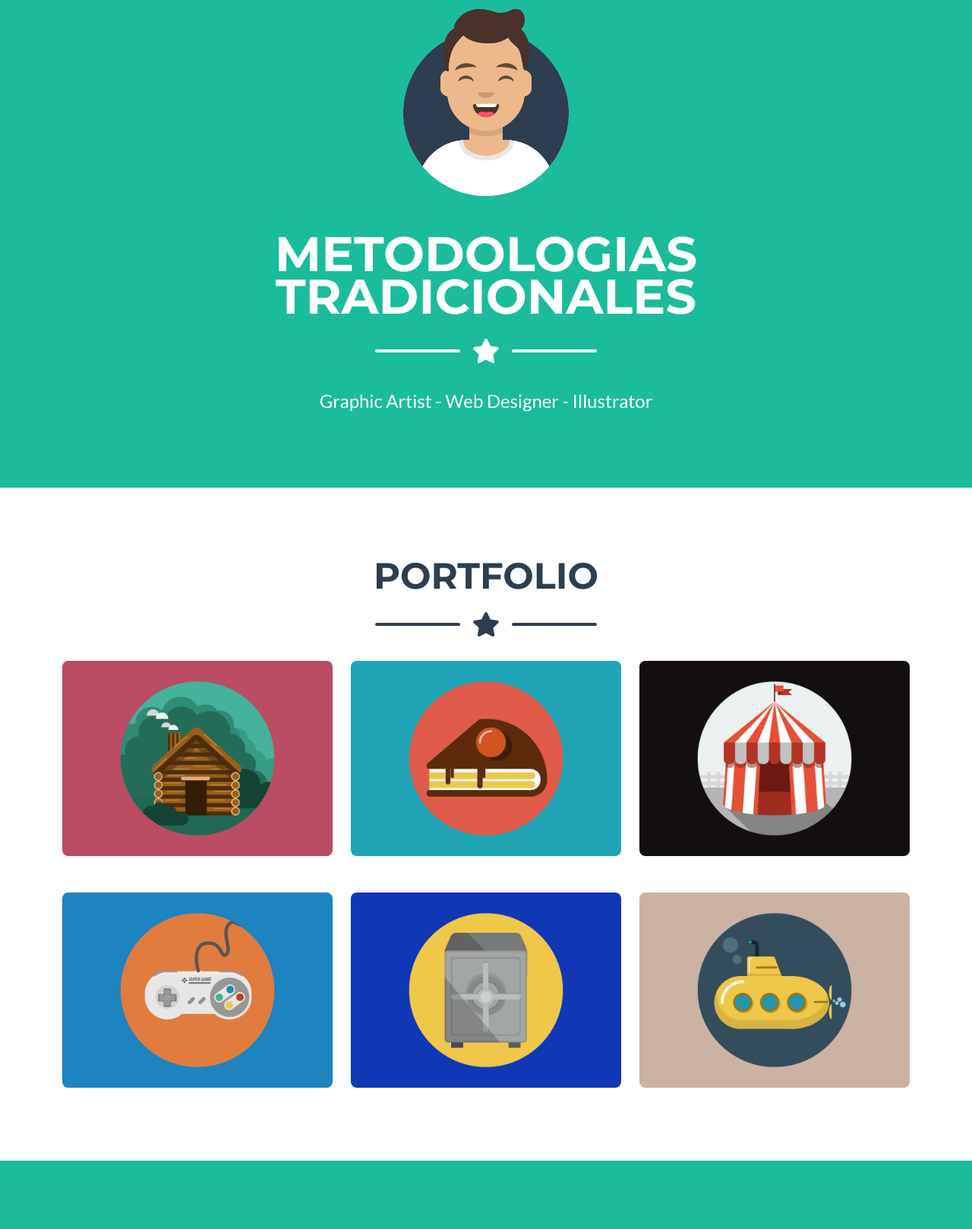
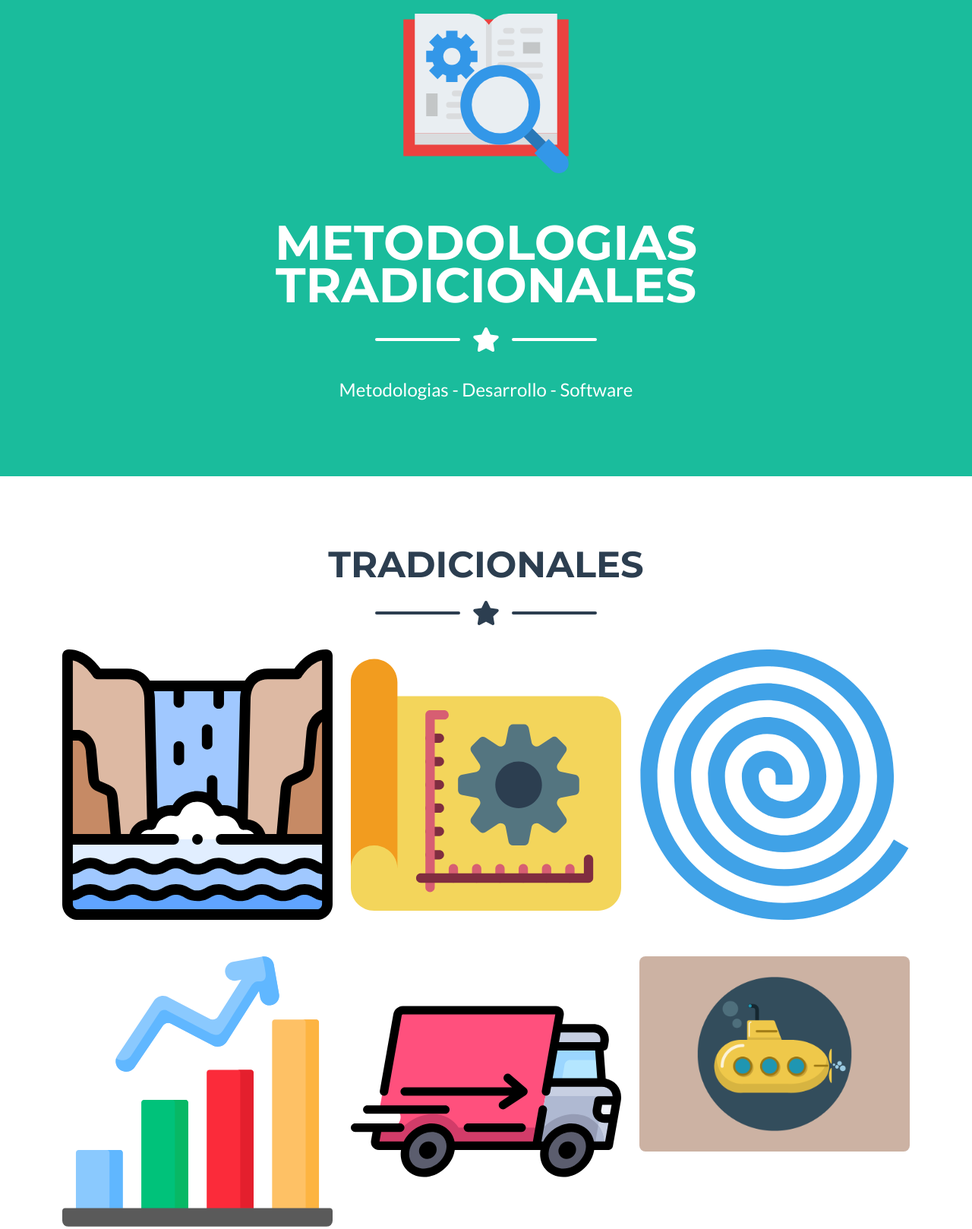
Before and after one commit to Esteban1410/ingsw1quiz1, a plain HTML site: page index.html in a window 1280 px wide. Shown: the part 197-1815 px from the top of the page at 76% size. Drawn offline with nearby package versions, Linux system fonts and the light colour scheme.

Commit message:
Update index.html

```diff
--- a/index.html
+++ b/index.html
@@ -38,9 +38,9 @@
         <header class="masthead bg-primary text-white text-center">
             <div class="container d-flex align-items-center flex-column">
                 <!-- Masthead Avatar Image-->
-                <img class="masthead-avatar mb-5" src="assets/img/avataaars.svg" alt="..." />
+                <img class="masthead-avatar mb-5" src="assets/img/investigar.svg" alt="..." />
                 <!-- Masthead Heading-->
-                <h1 class="masthead-heading text-uppercase mb-0">Metodologias Tradicionales</h1>
+                <h2 class="masthead-heading text-uppercase mb-0">Metodologias Tradicionales</h2>
                 <!-- Icon Divider-->
                 <div class="divider-custom divider-light">
                     <div class="divider-custom-line"></div>
@@ -48,14 +48,14 @@
                     <div class="divider-custom-line"></div>
                 </div>
                 <!-- Masthead Subheading-->
-                <p class="masthead-subheading font-weight-light mb-0">Graphic Artist - Web Designer - Illustrator</p>
+                <p class="masthead-subheading font-weight-light mb-0">Metodologias - Desarrollo - Software</p>
             </div>
         </header>
         <!-- Portfolio Section-->
         <section class="page-section portfolio" id="portfolio">
             <div class="container">
                 <!-- Portfolio Section Heading-->
-                <h2 class="page-section-heading text-center text-uppercase text-secondary mb-0">Portfolio</h2>
+                <h3 class="page-section-heading text-center text-uppercase text-secondary mb-0">Tradicionales</h3>
                 <!-- Icon Divider-->
                 <div class="divider-custom">
                     <div class="divider-custom-line"></div>
@@ -70,7 +70,7 @@
                             <div class="portfolio-item-caption d-flex align-items-center justify-content-center h-100 w-100">
                                 <div class="portfolio-item-caption-content text-center text-white"><i class="fas fa-plus fa-3x"></i></div>
                             </div>
-                            <img class="img-fluid" src="assets/img/portfolio/cabin.png" alt="..." />
+                            <img class="img-fluid" src="assets/img/portfolio/cascada.svg" alt="..." />
                         </div>
                     </div>
                     <!-- Portfolio Item 2-->
@@ -79,7 +79,7 @@
                             <div class="portfolio-item-caption d-flex align-items-center justify-content-center h-100 w-100">
                                 <div class="portfolio-item-caption-content text-center text-white"><i class="fas fa-plus fa-3x"></i></div>
                             </div>
-                            <img class="img-fluid" src="assets/img/portfolio/cake.png" alt="..." />
+                            <img class="img-fluid" src="assets/img/portfolio/creacion-de-prototipos.svg" alt="..." />
                         </div>
                     </div>
                     <!-- Portfolio Item 3-->
@@ -88,7 +88,7 @@
                             <div class="portfolio-item-caption d-flex align-items-center justify-content-center h-100 w-100">
                                 <div class="portfolio-item-caption-content text-center text-white"><i class="fas fa-plus fa-3x"></i></div>
                             </div>
-                            <img class="img-fluid" src="assets/img/portfolio/circus.png" alt="..." />
+                            <img class="img-fluid" src="assets/img/portfolio/espiral.svg" alt="..." />
                         </div>
                     </div>
                     <!-- Portfolio Item 4-->
@@ -97,7 +97,7 @@
                             <div class="portfolio-item-caption d-flex align-items-center justify-content-center h-100 w-100">
                                 <div class="portfolio-item-caption-content text-center text-white"><i class="fas fa-plus fa-3x"></i></div>
                             </div>
-                            <img class="img-fluid" src="assets/img/portfolio/game.png" alt="..." />
+                            <img class="img-fluid" src="assets/img/portfolio/analitico.svg" alt="..." />
                         </div>
                     </div>
                     <!-- Portfolio Item 5-->
@@ -106,7 +106,7 @@
                             <div class="portfolio-item-caption d-flex align-items-center justify-content-center h-100 w-100">
                                 <div class="portfolio-item-caption-content text-center text-white"><i class="fas fa-plus fa-3x"></i></div>
                             </div>
-                            <img class="img-fluid" src="assets/img/portfolio/safe.png" alt="..." />
+                            <img class="img-fluid" src="assets/img/portfolio/entrega-rapida.svg" alt="..." />
                         </div>
                     </div>
                     <!-- Portfolio Item 6-->
```
